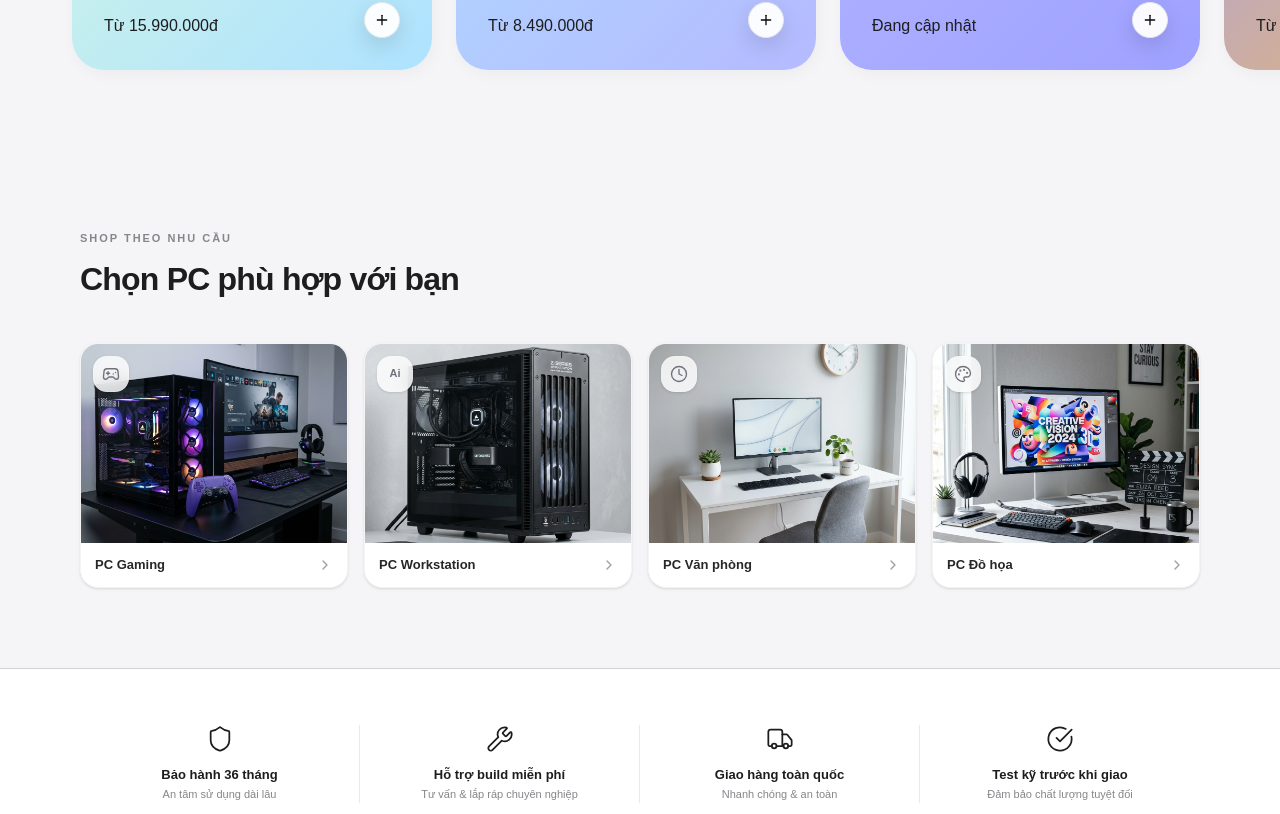
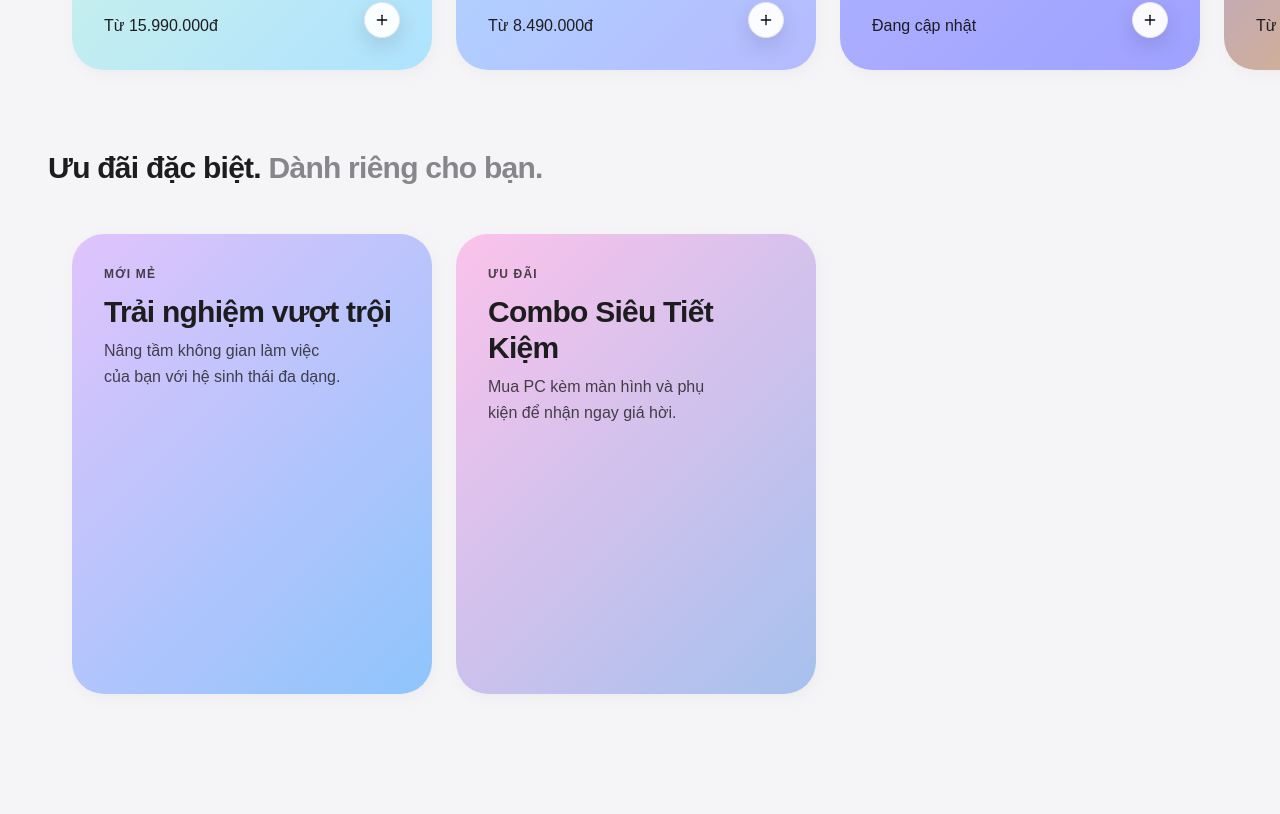
Before and after one commit to qtungnui07/pcshop-website, a React (Vite) app: page / in a window 1280 px wide. Shown: the part 1506-2320 px from the top of the page. Built offline with nearby package versions, Linux system fonts and the light colour scheme; no server answers.

Commit message:
feat: Add laptop categories and two banner cards

```diff
--- a/src/pages/index.tsx
+++ b/src/pages/index.tsx
@@ -1,9 +1,11 @@
 import HeroSection from './marketing-page/HeroSection';
 import CategoriesSection from './marketing-page/CategoriesSection';
+import LaptopCategoriesSection from './marketing-page/LaptopCategoriesSection';
 import TrustBadgesSection from './marketing-page/TrustBadgesSection';
 import BrandSection from './marketing-page/BrandSection';
 import FeaturedCategoriesSection from './marketing-page/FeaturedCategoriesSection';
 import ProductCarousel from './marketing-page/ProductCarousel';
+import TwoBannerCardsSection from './marketing-page/TwoBannerCardsSection';
 
 export default function Home() {
   return (
@@ -17,9 +19,14 @@ export default function Home() {
       {/* ══════════════════ PRODUCT CAROUSEL ══════════════════ */}
       <ProductCarousel />
 
+      {/* ══════════════════ TWO BANNER CARDS ══════════════════ */}
+      <TwoBannerCardsSection />
 
       {/* ══════════════════ CATEGORIES ══════════════════ */}
       <CategoriesSection />
+
+      {/* ══════════════════ LAPTOP CATEGORIES ══════════════════ */}
+      <LaptopCategoriesSection />
 
       {/* ══════════════════ TRUST BADGES ══════════════════ */}
       <TrustBadgesSection />
--- /dev/null
+++ b/src/pages/marketing-page/LaptopCategoriesSection.tsx
@@ -0,0 +1,74 @@
+import { motion } from 'framer-motion';
+import { ChevronRight, Gamepad2, Clock, Cpu, Palette, Laptop } from 'lucide-react';
+import { Link } from 'react-router-dom';
+import { laptopCategories } from './data';
+
+const getCategorySlug = (name: string) => {
+  return name.toLowerCase()
+    .normalize("NFD").replace(/[\u0300-\u036f]/g, "")
+    .replace(/đ/g, "d")
+    .replace(/[^a-z0-9\s-]/g, "")
+    .trim()
+    .replace(/\s+/g, '-')
+    .replace(/-+/g, '-');
+};
+
+const getCategoryIcon = (name: string) => {
+  const n = name.toLowerCase();
+  if (n.includes('gaming')) return Gamepad2;
+  if (n.includes('van phong') || n.includes('văn phòng')) return Clock;
+  if (n.includes('macbook')) return Laptop;
+  if (n.includes('do hoa') || n.includes('đồ họa')) return Palette;
+  return Laptop; // Default
+};
+
+export default function LaptopCategoriesSection() {
+  return (
+    <section className="max-w-[1200px] mx-auto px-6 lg:px-10 py-10 pb-20">
+      <p className="text-[11px] font-semibold tracking-[0.18em] text-[#86868b] uppercase mb-2">
+        LAPTOP THEO NHU CẦU
+      </p>
+      <h2 className="text-[2rem] font-bold tracking-tight text-[#1d1d1f] mb-10">
+        Chọn Laptop phù hợp với bạn
+      </h2>
+
+      <div className="grid grid-cols-2 lg:grid-cols-4 gap-4">
+        {laptopCategories.map((cat, i) => {
+          const Icon = getCategoryIcon(cat.name);
+          return (
+            <Link
+              to={`/laptop/${getCategorySlug(cat.name)}`}
+              key={cat.name}
+              className="block"
+            >
+              <motion.div
+                initial={{ opacity: 0, y: 20 }}
+                whileInView={{ opacity: 1, y: 0 }}
+                viewport={{ once: true, amount: 0.2 }}
+                transition={{ delay: i * 0.07, duration: 0.4, ease: 'easeOut' }}
+                whileHover={{ y: -4 }}
+                className="group cursor-pointer bg-white rounded-2xl border border-zinc-100 shadow-sm hover:shadow-md transition-all duration-300 overflow-hidden"
+              >
+                {/* Product image */}
+                <div className="w-full aspect-[4/3] relative overflow-hidden bg-zinc-50">
+                  <img
+                    src={`/images/${cat.imgName}`}
+                    alt={cat.name}
+                    className="w-full h-full object-cover transition-transform duration-500 group-hover:scale-105"
+                  />
+                  <div className="absolute top-3 left-3 w-9 h-9 rounded-xl bg-white/80 backdrop-blur flex items-center justify-center border border-white/20 shadow-sm">
+                    <Icon className="w-4.5 h-4.5 text-zinc-500" strokeWidth={1.8} />
+                  </div>
+                </div>
+                <div className="flex items-center justify-between px-3.5 py-3">
+                  <span className="text-[13px] font-bold text-zinc-800 group-hover:text-zinc-950 transition-colors">{cat.name}</span>
+                  <ChevronRight className="w-4 h-4 text-zinc-400 group-hover:text-zinc-700 group-hover:translate-x-0.5 transition-all duration-200" />
+                </div>
+              </motion.div>
+            </Link>
+          );
+        })}
+      </div>
+    </section>
+  );
+}
--- /dev/null
+++ b/src/pages/marketing-page/TwoBannerCardsSection.tsx
@@ -0,0 +1,79 @@
+import { motion } from 'framer-motion';
+
+const itemVariants = {
+  hidden: { opacity: 0, y: 20 },
+  show: { opacity: 1, y: 0, transition: { duration: 0.5, ease: 'easeOut' } }
+};
+
+const cards = [
+  {
+    badge: 'MỚI MẺ',
+    title: 'Trải nghiệm vượt trội',
+    description: 'Nâng tầm không gian làm việc của bạn với hệ sinh thái đa dạng.',
+    from: 'e0c3fc',
+    to: '8ec5fc',
+  },
+  {
+    badge: 'ƯU ĐÃI',
+    title: 'Combo Siêu Tiết Kiệm',
+    description: 'Mua PC kèm màn hình và phụ kiện để nhận ngay giá hời.',
+    from: 'fbc2eb',
+    to: 'a6c1ee',
+  }
+];
+
+export default function TwoBannerCardsSection() {
+  return (
+    <div className="pb-12 md:pb-24">
+      <div className="max-w-[1700px] mx-auto px-4 md:px-8 lg:px-10 xl:px-12 2xl:px-16 mb-8">
+        <h2 className="text-2xl md:text-3xl font-semibold tracking-tight text-[#1d1d1f]">
+          <span className="text-[#1d1d1f]">Ưu đãi đặc biệt.</span> <span className="text-[#86868b]">Dành riêng cho bạn.</span>
+        </h2>
+      </div>
+
+      <div className="relative group">
+        <motion.div
+          className="flex overflow-x-auto gap-4 md:gap-6 pb-8 pt-4 scrollbar-hide snap-x snap-mandatory"
+        >
+          <div className="shrink-0 snap-start [--page-padding:16px] md:[--page-padding:32px] lg:[--page-padding:40px] xl:[--page-padding:48px] 2xl:[--page-padding:64px]" style={{ width: 'max(var(--page-padding), calc(50vw - 900px + var(--page-padding)))' }}></div>
+
+          {cards.map((card, idx) => (
+            <motion.div
+              variants={itemVariants}
+              initial="hidden"
+              whileInView="show"
+              viewport={{ once: true, amount: 0.1 }}
+              key={idx}
+              className="w-[280px] md:w-[300px] lg:w-[320px] xl:w-[360px] 2xl:w-[400px] shrink-0 h-[360px] md:h-[400px] lg:h-[420px] xl:h-[460px] 2xl:h-[500px] rounded-[2rem] snap-start relative overflow-hidden shadow-[2px_4px_16px_rgba(0,0,0,0.04)] hover:shadow-xl hover:scale-[1.02] transition-all duration-300 p-6 md:p-8 flex flex-col justify-between group cursor-pointer"
+              style={{ background: `linear-gradient(135deg, #${card.from}, #${card.to})` }}
+            >
+              {/* Nội dung chữ */}
+              <div className="flex flex-col text-[#1d1d1f]">
+                {card.badge && (
+                  <span className="text-[10px] md:text-xs font-semibold tracking-widest uppercase mb-2 md:mb-3 opacity-80">
+                    {card.badge}
+                  </span>
+                )}
+                <h3 className="text-2xl md:text-3xl font-semibold tracking-tight mb-2">
+                  {card.title}
+                </h3>
+                <p className="text-sm md:text-base opacity-80 max-w-[80%] leading-relaxed">
+                  {card.description}
+                </p>
+              </div>
+
+              {/* Hiệu ứng mờ góc dưới */}
+              <div className="flex justify-end items-end w-full h-full opacity-0 group-hover:opacity-100 transition-opacity duration-300">
+                 <div className="w-10 h-10 rounded-full bg-white/20 backdrop-blur-sm flex items-center justify-center text-white">
+                    →
+                 </div>
+              </div>
+            </motion.div>
+          ))}
+
+          <div className="shrink-0 snap-end [--page-padding:16px] md:[--page-padding:32px] lg:[--page-padding:40px] xl:[--page-padding:48px] 2xl:[--page-padding:64px]" style={{ width: 'max(var(--page-padding), calc(50vw - 900px + var(--page-padding)))' }}></div>
+        </motion.div>
+      </div>
+    </div>
+  );
+}
--- a/src/pages/marketing-page/data.ts
+++ b/src/pages/marketing-page/data.ts
@@ -43,6 +43,13 @@ export const pcCategories = [
   { name: 'PC Đồ họa',            imgName: "cat-dohoa.png" },
 ];
 
+export const laptopCategories = [
+  { name: 'Laptop Gaming',        imgName: "cat-laptop-gaming.png" },
+  { name: 'Laptop Văn phòng',     imgName: "cat-laptop-vanphong.png" },
+  { name: 'Laptop Đồ họa',        imgName: "cat-laptop-dohoa.png" },
+  { name: 'MacBook',              imgName: "cat-macbook.png" },
+];
+
 export const featuredProducts = [
   {
     badge: 'Bán chạy',
```
